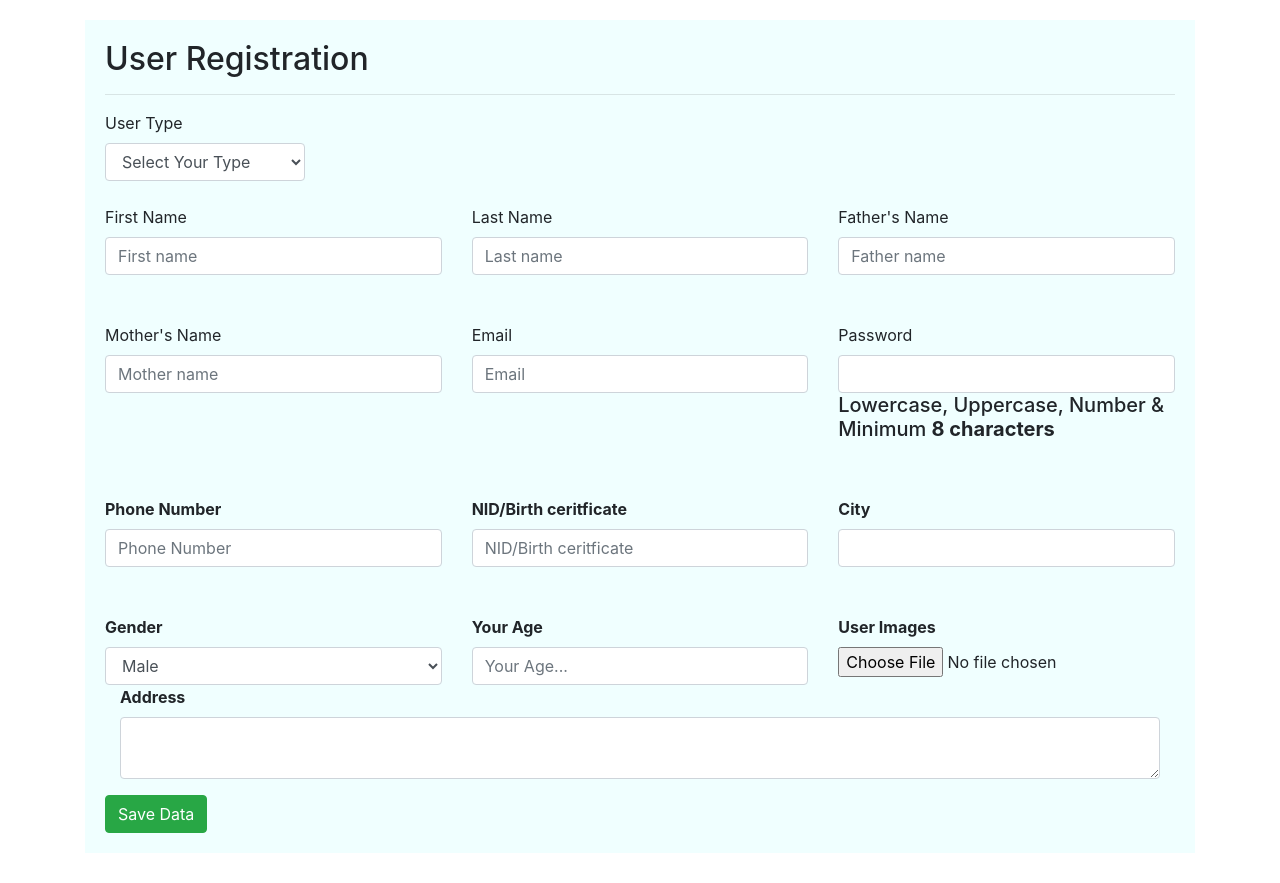
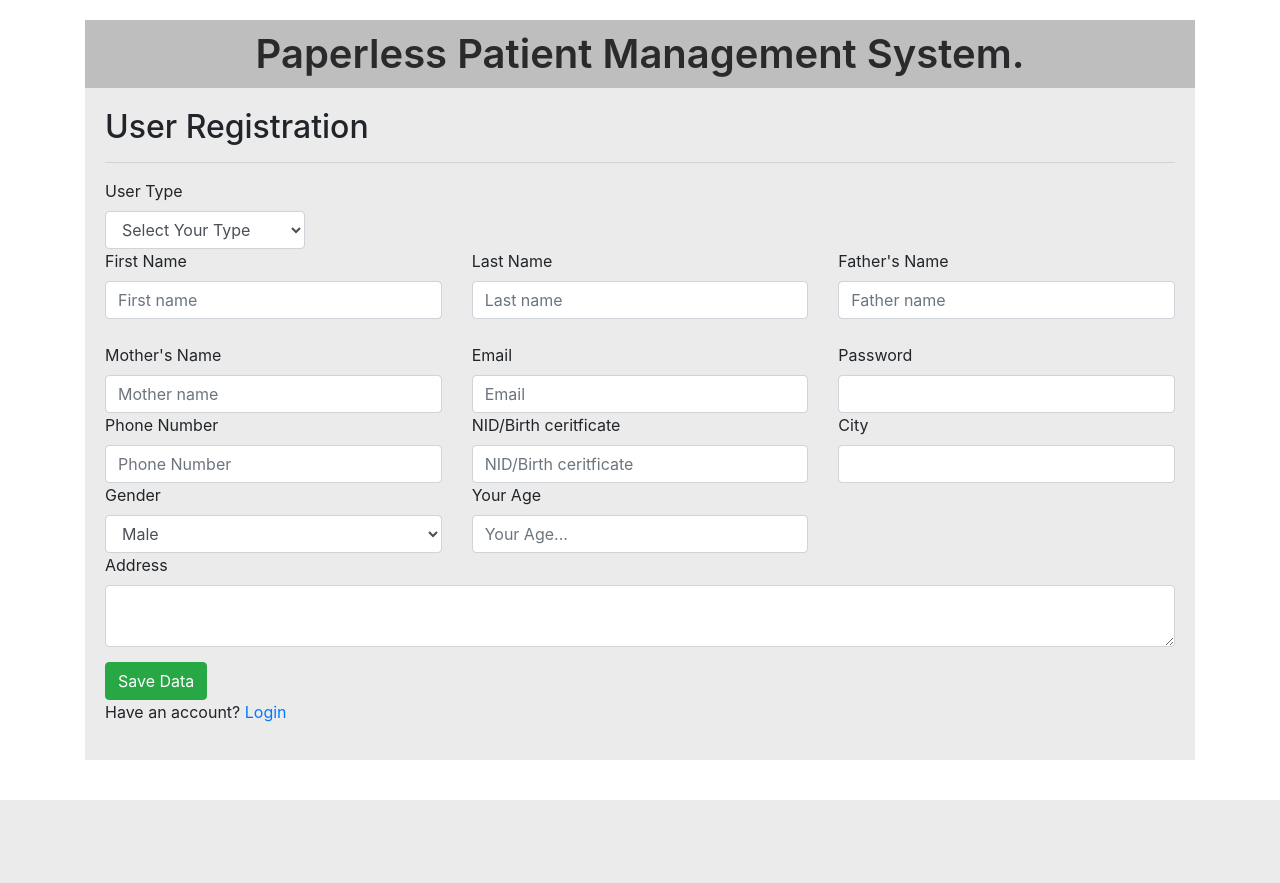
Before and after one commit to cseakkas/Patient-Management, a Django app: page /registration/ in a window 1280 px wide. After the commit the page ends 800 px from the top, so only its background shows below. Run offline with Django 3.2, Linux system fonts and the light colour scheme; data comes from the database, SQL or seed files in the repository; some libraries are stand-ins or nearby versions.

Commit message:
Update code

```diff
--- a/doctor_app/models.py
+++ b/doctor_app/models.py
@@ -230,20 +230,26 @@
 ##############################   Pharmacy      #############################
 
 class PharmacyInfo(models.Model):
-    first_name          = models.CharField(max_length=100, blank=True)
-    last_name           = models.CharField(max_length=100, blank=True)
+    first_name          = models.CharField(max_length=100, blank=True, null=True)
+    last_name           = models.CharField(max_length=100, blank=True, null=True)
     user_email          = models.EmailField(max_length=100, unique = True)
-    user_password       = models.CharField(max_length=100)
-    user_phone          = models.CharField(max_length=100)
+    user_password       = models.CharField(max_length=100, null=True)
+    user_phone          = models.CharField(max_length=100, null=True)
+    user_nid            = models.CharField(max_length=100, null=True)
+    running_age         = models.CharField(max_length=100, null=True)
+    gender_type = (
+        ('Male',  'Male'),
+        ('Female',  'Female'),
+    )
+    gender              = models.CharField(max_length=10, choices=gender_type)
+    fathers_name        = models.CharField(max_length=100)
+    mothers_name        = models.CharField(max_length=100)
 
     pharmacy_name       = models.CharField(max_length=100,blank=True)
     pharmacy_address    = models.TextField(max_length=100,blank=True)
     city                = models.CharField(max_length=100)
-    state               = models.CharField(max_length=100)
-    zipcode             = models.CharField(max_length=100)
-    address1            = models.TextField(blank=True)
-    address2            = models.TextField(blank=True)
-    created         = models.DateField(auto_now_add=True)
+    address             = models.TextField(blank=True)
+    created             = models.DateField(auto_now_add=True)
     status              = models.BooleanField(default=True)
 
     def __str__(self):
--- a/doctor_app/templates/registration.html
+++ b/doctor_app/templates/registration.html
@@ -12,18 +12,33 @@
 
   <style>
     .registration_page{
-      background-color: azure;
+      background-color: rgb(235, 235, 235);
       padding:20px;
+    }
+    .registration_header{
+      background: #bebebe;
+      color:rgb(42, 42, 44);
       margin-top: 20px;
+    }
+    .registration_header h1{
+      text-align: center;
+      padding:10px;
+      font-size: 40px;
+      font-weight: 600;
+      margin-bottom: 0;
     }
   </style>
 
   <form method="post" enctype="multipart/form-data"> {% csrf_token %}
  <div class="container">
+    <div class="registration_header">
+      <h1>Paperless Patient Management System.</h1>
+    </div>
     <div class="registration_page" style="margin-bottom:30px;overflow: hidden;">
+
       {% if messages %}
         <div class="messages">
-            <br>
+
             {% for message in messages %}
                 <p{% if message.tags %} class="{{ message.tags }}"{% endif %}>{{ message }}</p>
             {% endfor %}
@@ -41,26 +56,25 @@
                     <option value="3">Pharmacies</option>
                     <option value="4">Pathologist</option>
                   </select>
-                <br>
             </div>
           </div>
 
           <div class="row">
             <div class="col-md-4">
               <label>First Name</label>
-              <input type="text" class="form-control" name="first_name" placeholder="First name"> <br>
+              <input type="text" class="form-control" name="first_name" placeholder="First name">
             </div>
 
             <div class="col-md-4">
                 <label>Last Name</label>
-              <input type="text" class="form-control" name="last_name" placeholder="Last name"> <br>
+              <input type="text" class="form-control" name="last_name" placeholder="Last name">
             </div>
             <div class="col-md-4">
               <label>Father's Name</label>
               <input type="text" class="form-control" name="father_name" placeholder="Father name" autocomplete="off"><br>
             </div>
           </div>
-          <br>
+
           <div class="row">
             <div class="col-md-4">
               <label>Mother's Name</label>
@@ -74,14 +88,14 @@
               <label for="inputPassword4">Password</label>
               <!-- <input type="password" class="form-control"  name="password" placeholder="Password"><br> -->
               <input type="password" class="form-control" id="psw" name="password" pattern="(?=.*\d)(?=.*[a-z])(?=.*[A-Z]).{8,}" title="Must contain at least one number and one uppercase and lowercase letter, and at least 8 or more characters"  autocomplete="off" required>
-              <h5 id="message">
+              <!-- <h5 id="message">
                 <span id="letter" class="invalid">Lowercase, </span> <span id="capital" class="invalid">Uppercase, </span>
                 <span id="number" class="invalid">Number </span> <span id="length" class="invalid">& Minimum <b>8 characters </span>
-              </h5> <br>
+              </h5> -->
             </div>
           </div>
 
-          <br>
+
           <div class="row">
             <div class="col-md-4">
               <label>Phone Number</label>
@@ -93,10 +107,10 @@
             </div>
             <div class="col-md-4">
               <label for="inputCity">City</label>
-              <input type="text" class="form-control" name="inputCity">  <br>
+              <input type="text" class="form-control" name="inputCity">
             </div>
           </div>
-          <br>
+
 
         <div class="row">
           <div class="col-sm-4">
@@ -109,16 +123,17 @@
           </div>
           <div class="col-sm-4">
             <label for="">Your Age</label>
-            <input type="test" class="form-control"  name="running_age" placeholder="Your Age...">
+            <input type="number" class="form-control"  name="running_age" placeholder="Your Age...">
           </div>
-          <div class="col-sm-4">
+          <!-- <div class="col-sm-4">
               <label for="">User Images</label>
               <input type="file"  name="user_images"><br>
+          </div> -->
+
+          <div class="col-md-12">
+            <label for="inputAddress">Address</label>
+            <textarea name="address" class="form-control" rows="2"></textarea>
           </div>
-        </div>
-        <div class="form-group col-md-12">
-          <label for="inputAddress">Address</label>
-          <textarea name="address" class="form-control" rows="2"></textarea>
         </div>
 
         <!-- for Doctor -->
@@ -138,7 +153,7 @@
                   {% for data in dept_list %}
                     <option value="{{ data.pk }}">{{ data.department_name }}</option>
                   {% endfor %}
-                </select> <br>
+                </select>
             </div>
             <div class="col-md-4">
               <label>Hospital Name</label>
@@ -182,8 +197,13 @@
           </div>
 
           <div class="row col-sm-12">
-              <br>
-            <input type="submit" class="btn btn-success" value="Save Data" />
+              <input style="margin-top:15px" type="submit" class="btn btn-success" value="Save Data" />
+
+          </div>
+          <div class="row col-sm-12">
+
+              <p>Have an account? <a href="/">Login</a></p>
+
           </div>
 
   </div>
--- a/doctor_app/views.py
+++ b/doctor_app/views.py
@@ -46,13 +46,13 @@
 	request.session['user_name'] = False
 	request.session['user_email'] = False
 	request.session['user_type'] = False
-	return redirect('/login/')
-
-
+	return redirect('/')
+	# return redirect('/login/')
 
 def registration_page(request):
 	dept_list = models.DoctorDepartment.objects.filter(status = True).order_by('department_name')
-	hospital_list = models.HospitalList.objects.filter(status = True)
+	hospital_list = models.HospitalList.objects.all()
+
 	if request.method =="POST":
 		user_type = request.POST['usertype']
 		first_name = request.POST['first_name']
@@ -70,20 +70,15 @@
 		running_age = request.POST['running_age']
 
 
-		user_images = ""
-		if bool(request.FILES.get('user_images', False)) == True:
-			user_images  = request.FILES['user_images']
-			size = 300,330
-			im = Image.open(user_images)
-			im.thumbnail(size, Image.ANTIALIAS)
-			im.save(settings.MEDIA_ROOT+"images/user_images/"+ str(user_images), format="JPEG", quality=300)
-			user_images = "images/user_images/"+ str(user_images)
 
 		if user_type == '1':
 			models.DoctorList.objects.create(
-				user_type = user_type,first_name = first_name, last_name = last_name, fathers_name = father_name, mothers_name = mother_name,
-				user_email = email, user_password = password, user_phone = phone, user_nid = nid, running_age = running_age, gender = gender,
-				city = inputCity, address = address, user_images = user_images,
+				first_name = first_name, last_name = last_name,
+				fathers_name = father_name, mothers_name = mother_name,
+				user_email = email, user_password = password,
+				user_phone = phone, user_nid = nid,
+				running_age = running_age, gender = gender,
+				city = inputCity, address = address,
 
 				designation = request.POST['designation'],
 				qualification = request.POST['qualification'],
@@ -97,9 +92,12 @@
 
 		elif user_type == '3':
 			models.PharmacyInfo.objects.create(
-				user_type = user_type,first_name = first_name, last_name = last_name, fathers_name = father_name, mothers_name = mother_name,
-				user_email = email, user_password = password, user_phone = phone, user_nid = nid, running_age = running_age, gender = gender,
-				city = inputCity,  address1 = address, user_images = user_images,
+				first_name = first_name, last_name = last_name,
+				fathers_name = father_name, mothers_name = mother_name,
+				user_email = email, user_password = password, user_phone = phone,
+				user_nid = nid, running_age = running_age, gender = gender,
+				city = inputCity,  address = address,
+
 				pharmacy_name = request.POST['pharmacy_name'],
 				pharmacy_address = request.POST['pharmacy_address']
 			)
@@ -108,9 +106,12 @@
 
 		elif user_type == '4':
 			models.PathologistList.objects.create(
-				user_type = user_type,first_name = first_name, last_name = last_name, fathers_name = father_name, mothers_name = mother_name,
-				user_email = email, user_password = password, user_phone = phone, user_nid = nid, running_age = running_age, gender = gender,
-				city = inputCity, address1 = address, user_images = user_images,
+				first_name = first_name, last_name = last_name,
+				fathers_name = father_name, mothers_name = mother_name,
+				user_email = email, user_password = password, user_phone = phone,
+				user_nid = nid, running_age = running_age, gender = gender,
+				city = inputCity, address1 = address,
+
 				designation = request.POST['designation'],
 				qualification = request.POST['qualification'],
 				department_id = int(request.POST['department']),
@@ -121,15 +122,15 @@
 			messages.success(request,'pathologist Registration Successfull')
 			return redirect('/registration/')
 		else:
-			models.PatientTest.objects.create(
-				user_type = user_type, first_name = first_name, last_name = last_name,
+			models.PatientList.objects.create(
+				first_name = first_name, last_name = last_name,
 				fathers_name = father_name, mothers_name = mother_name,
 				user_email = email, user_password = password, user_phone = phone, user_nid = nid,
 				running_age = running_age, gender = gender,
-				city = inputCity, address1 = address, user_images = user_images
+				city = inputCity, address1 = address
 			)
 			messages.success(request,'User Registration Successfull')
-			return redirect('/registration/')
+			return redirect('/')
 
 	return render(request, 'registration.html',{'hospital_list': hospital_list, 'dept_list': dept_list})
 
```
Also changed, not shown: doctor_app/migrations/0003_auto_20241027_2347.py (added), 1 other file.
